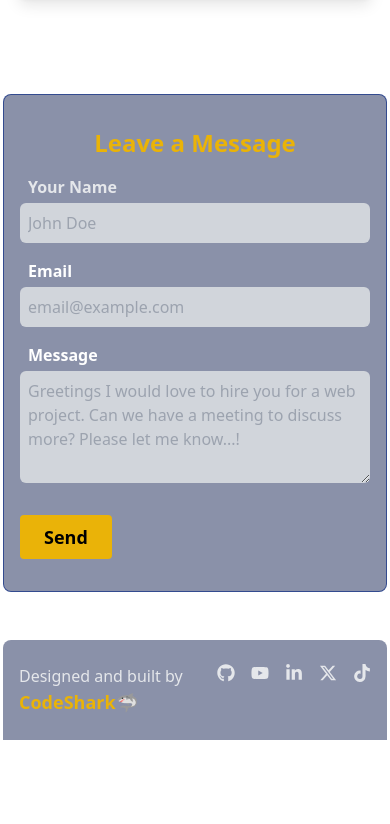
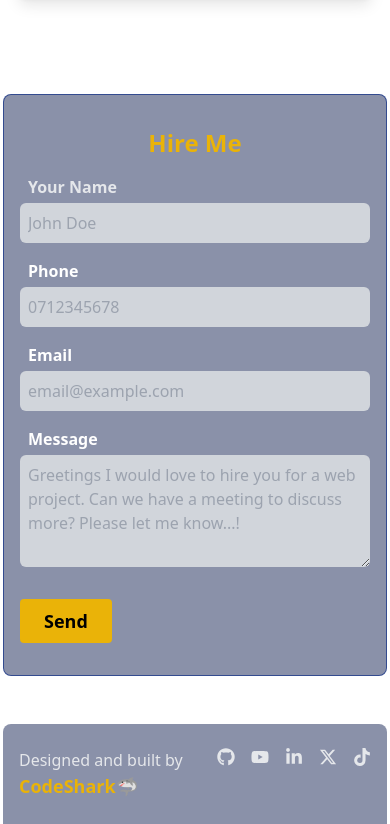
Before and after one commit to jimmindungu3/react-portfolio, a React (Vite) app in the folder Frontend/: page / in a window 390 px wide. Shown: the part 6330-7154 px from the top of the page. Before the commit the page ends 7070 px from the top, so only its background shows below. Built offline with nearby package versions, Linux system fonts and the light colour scheme.

Commit message:
refactor backend, add phone to message.jsx

```diff
--- a/Frontend/src/components/Message.jsx
+++ b/Frontend/src/components/Message.jsx
@@ -5,7 +5,7 @@ const Message = () => {
     <div className="max-w-96 md:max-w-6xl mx-auto mb-12">
       <div className="border border-blue-900 border-opacity-80 w-full md:max-w-full rounded-lg bg-blue-950 bg-opacity-50 p-4 pb-8">
         <h1 className="pt-4 font-bold text-2xl text-center text-yellow-500 mb-4">
-          Leave a Message
+          Hire Me
         </h1>
         <form>
           <div className="flex flex-col space-y-1 mb-4">
@@ -17,6 +17,17 @@ const Message = () => {
               type="text"
               name="name"
               placeholder="John Doe"
+            />
+          </div>
+          <div className="flex flex-col space-y-1 mb-4">
+            <label className="px-2 text-white font-semibold" htmlFor="phone">
+              Phone
+            </label>
+            <input
+              className="px-2 rounded-md py-2 bg-gray-300 focus:outline focus:outline-bronze focus:outline-2"
+              type="tel"
+              name="phone"
+              placeholder="0712345678"
             />
           </div>
           <div className="flex flex-col space-y-1 mb-4">
```
